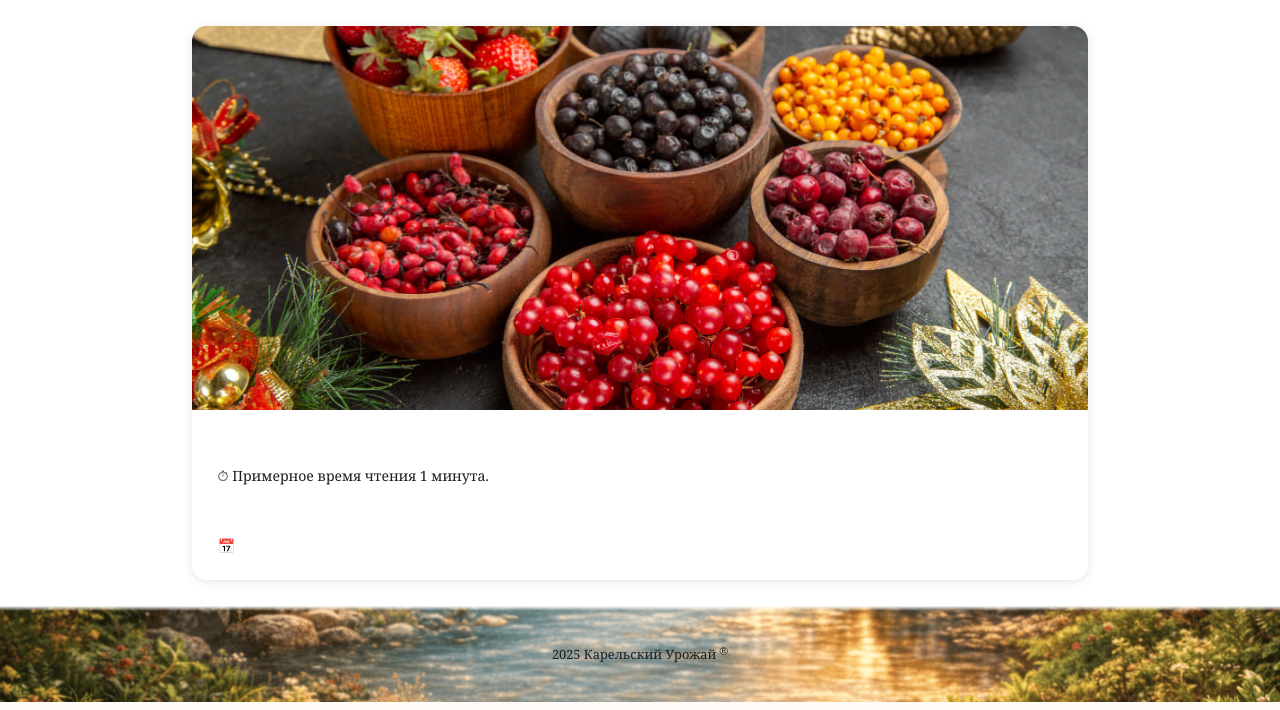
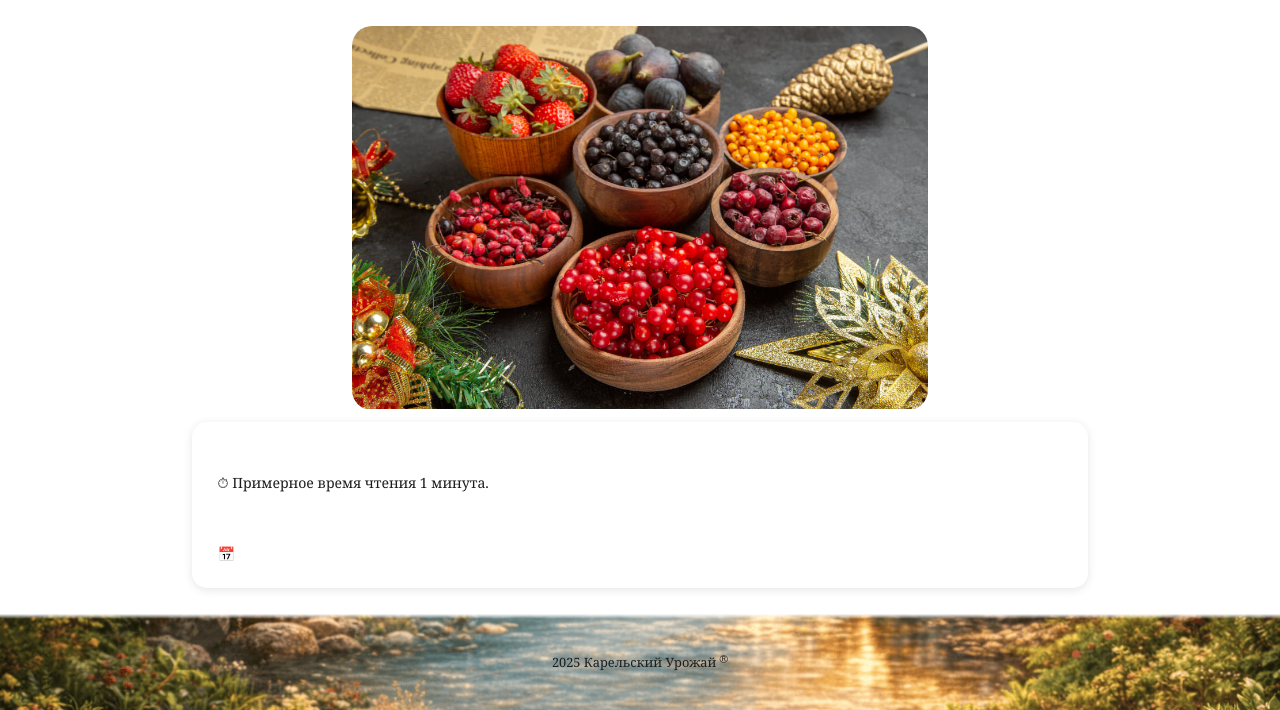
Before and after one commit to mlnvuser/Karelian-Harvest, a Django app: template main/templates/main/news_detail.html in a window 1280 px wide. Shown: the part 204-914 px from the top of the page. Run offline with Django 5.2, Linux system fonts and the light colour scheme; the template is opened without the code that fills it, so the values that code supplies are empty; data comes from the database, SQL or seed files in the repository; some web fonts are replaced.

Commit message:
изменение контейнера с изображением для отдельных новостей

```diff
--- a/main/static/css/news-detail.css
+++ b/main/static/css/news-detail.css
@@ -6,10 +6,8 @@
 .news-detail{
     display: flex;
     flex-direction: column;
-    box-shadow: 0 2px 10px rgba(0,0,0,0.1);
     margin: 2vmax 0;
-    border-radius: 15px;
-    overflow: hidden;
+    gap: 1vmax;
 }
 
 .news-content{
@@ -18,12 +16,27 @@
     gap: 2vmax;
     padding: 2vmax;
     font-size: 1.1vmax;
+    box-shadow: 0 2px 10px rgba(0,0,0,0.1);
+    border-radius: 15px;
 }
 
-.news-media img, video{
-    width: 100%;
+.news-media {
+    display: flex;
+    justify-content: center;
+}
+
+.news-media img,
+.news-media video {
+    max-width: 100%;
+    width: auto;
     height: 30vmax;
-    object-fit: cover;
+    object-fit: contain;
+    border-radius: 20px;
+    display: block;
+}
+
+.news-name{
+    text-align: center;
 }
 
 @media (max-width: 1024px) {
@@ -31,7 +44,21 @@
         width: 80%;
     }
 
+    .news-detail{
+        box-shadow: 0 2px 10px rgba(0,0,0,0.1);
+        border-radius: 15px;
+        overflow: hidden;
+    }
+
     .news-content{
         font-size: 1.4vmax;
+        box-shadow: none;
+    }
+
+    .news-media img,
+    .news-media video {
+        object-fit: cover;
+        box-shadow: none;
+        border-radius: 0;
     }
 }
```
